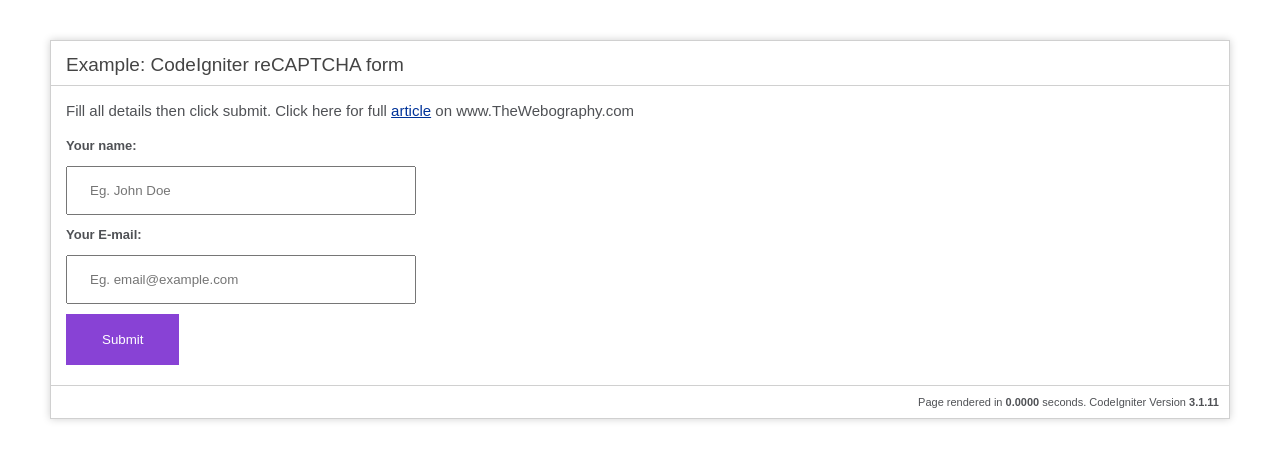
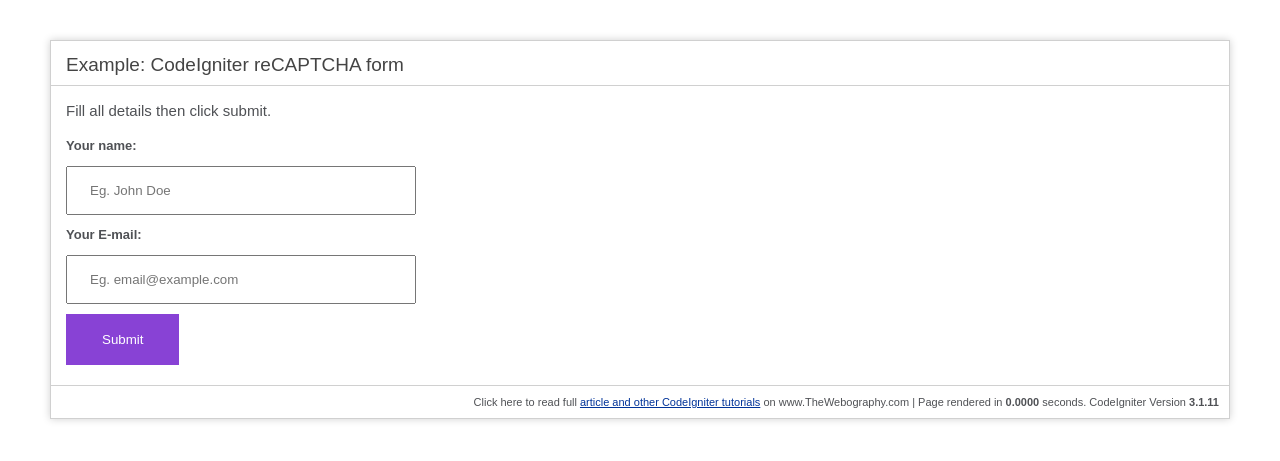
Before and after one commit to imishwaracharya/Codeigniter-reCAPTCHA, a CodeIgniter app: page /recaptcha/ in a window 1280 px wide. Shown: the top 461 px of the page. Run offline with CodeIgniter, Linux system fonts and the light colour scheme; some libraries are stand-ins or nearby versions.

Commit message:
Update form.php

```diff
--- a/application/views/form.php
+++ b/application/views/form.php
@@ -123,7 +123,8 @@ defined('BASEPATH') OR exit('No direct script access allowed');
 
 	<?php }?>
 
-		<p class="heading">Fill all details then click submit. Click here for full <a href="https://www.thewebography.com/codeigniter-google-recaptcha/">article</a> on www.TheWebography.com</p>
+		<p class="heading">Fill all details then click submit.</p>
+
 
 
 		<form method="post" action="<?php echo site_url('Recaptcha_form');?>">
@@ -147,7 +148,7 @@ defined('BASEPATH') OR exit('No direct script access allowed');
 
 	</div>
 
-	<p class="footer">Page rendered in <strong>{elapsed_time}</strong> seconds. <?php echo  (ENVIRONMENT === 'development') ?  'CodeIgniter Version <strong>' . CI_VERSION . '</strong>' : '' ?></p>
+	<p class="footer">Click here to read full <a href="https://www.thewebography.com/codeigniter-google-recaptcha/">article and other CodeIgniter tutorials</a> on www.TheWebography.com | Page rendered in <strong>{elapsed_time}</strong> seconds. <?php echo  (ENVIRONMENT === 'development') ?  'CodeIgniter Version <strong>' . CI_VERSION . '</strong>' : '' ?></p>
 </div>
 
 </body>
```
